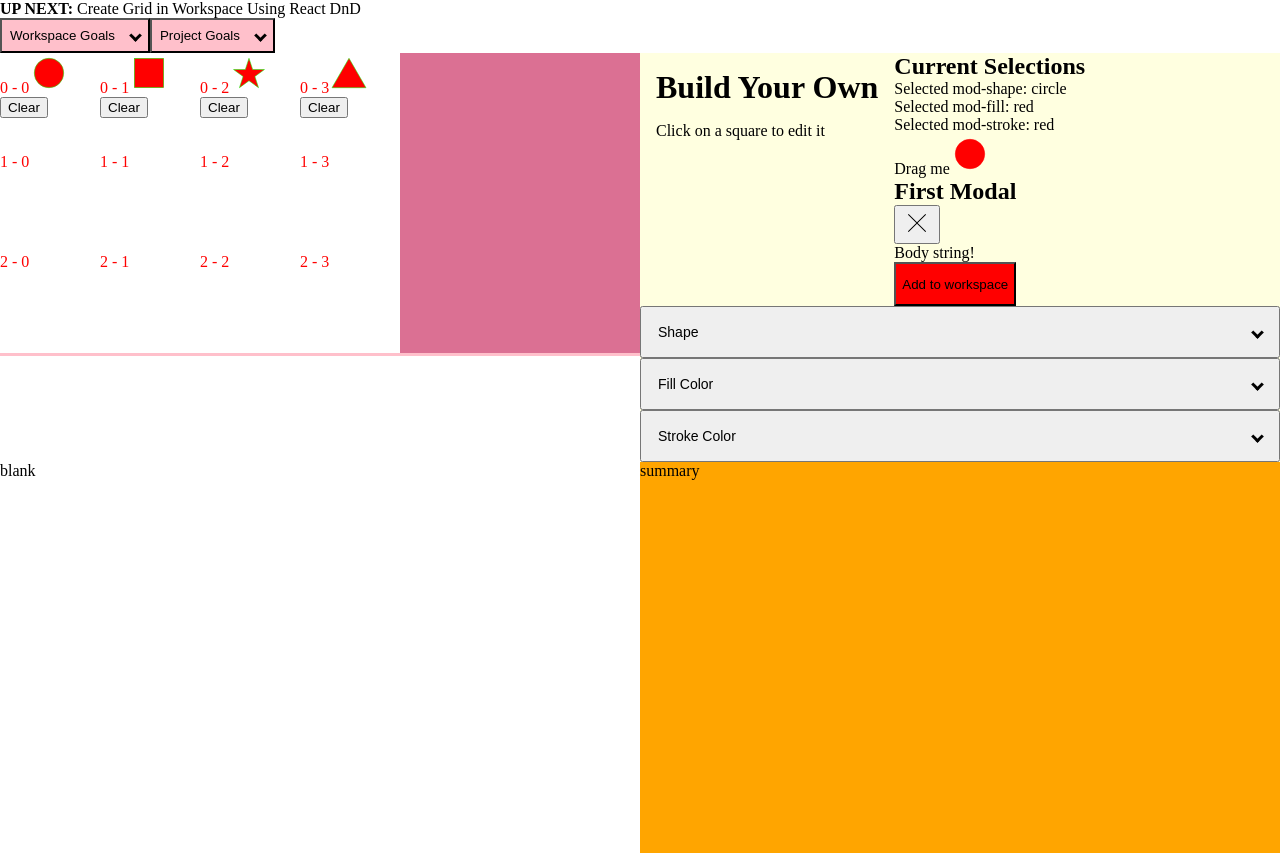
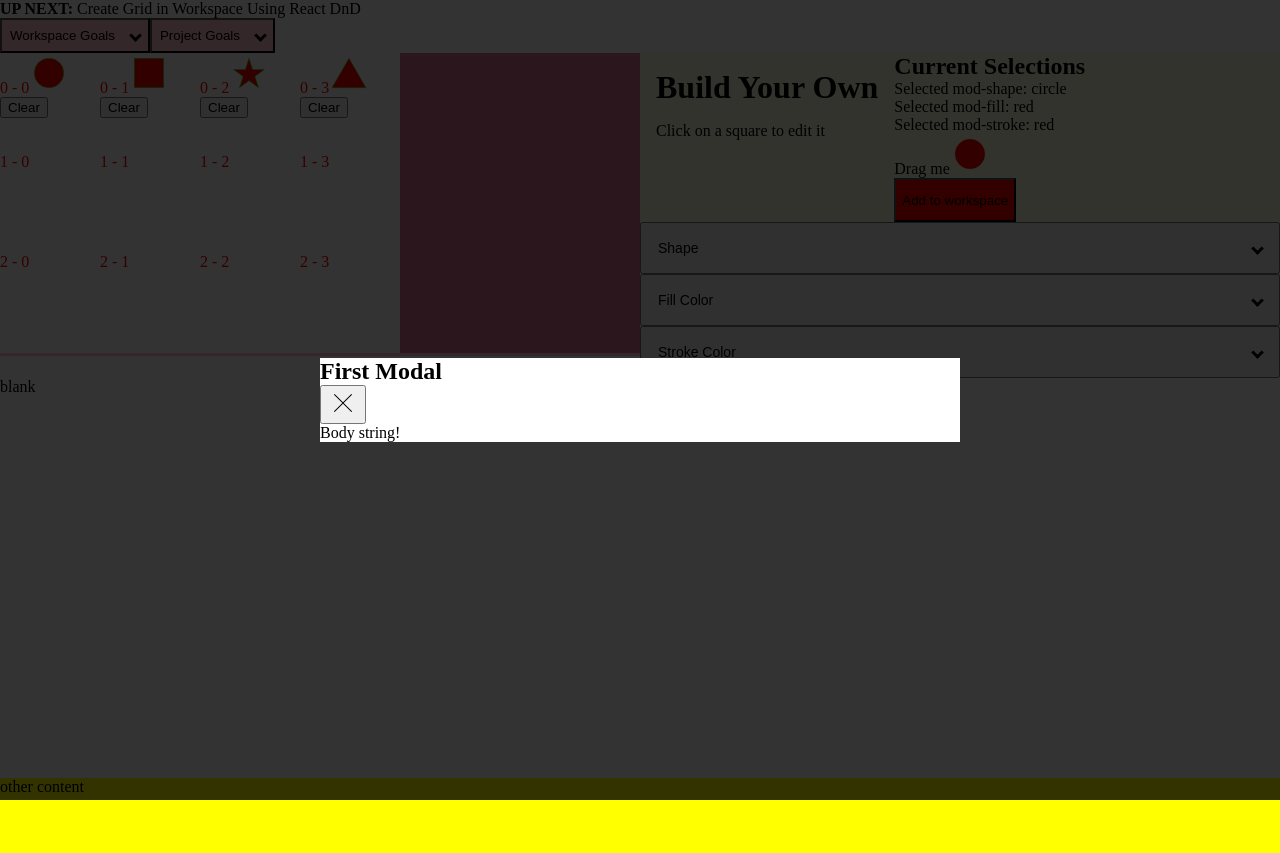
Before and after one commit to KierstenMiller/DnD-product-builder, a Next.js app in the folder next-app-test/: page /build-your-own in a window 1280 px wide. Both pictures are taken after a click on the button "Add to workspace". Built offline with nearby package versions, Linux system fonts and the light colour scheme.

Commit message:
global aligning modal

```diff
--- a/next-app-test/src/Components/DnD/studio.tsx
+++ b/next-app-test/src/Components/DnD/studio.tsx
@@ -8,9 +8,9 @@ import { Workspace } from '-/Components/DnD/workspace'
 import { DragZone } from '-/Components/DnD/dragZone'
 import { matrixIndexI } from '-/Components/DnD/workspace.util'
 import {  modifiersT } from '-/page-components/build-your-own/build-your-own.util'
+import { ModalTrigger } from '../modal/modalTrigger'
 
 import styles from '#/Home.module.scss'
-import { ModalTrigger } from '../modal/modalTrigger'
 
 interface propsI {
     model: BuildYourOwnModel,
--- a/next-app-test/src/Components/modal/modal.module.scss
+++ b/next-app-test/src/Components/modal/modal.module.scss
@@ -3,3 +3,32 @@
     min-width: 44px;
     background: red;
 }
+.container {
+    z-index: 999;
+    position: fixed;
+    overflow-y: hidden;
+    display: flex;
+    justify-content: center;
+    align-items: center;
+    top:0;
+    bottom:0;
+    left:0;
+    right:0;
+
+}
+.backdrop {
+    position: fixed;
+    top:0;
+    bottom:0;
+    left:0;
+    right:0;
+    background: black;
+    opacity: 0.8;
+}
+.modal {
+    z-index: 9999;
+    position: relative;
+    width: 50vw;
+    max-height: 90vh;
+    background: white;
+}
--- a/next-app-test/src/Components/modal/modal.tsx
+++ b/next-app-test/src/Components/modal/modal.tsx
@@ -33,7 +33,9 @@ export const Modal = ({
  }: ModalI) => {
     const styles = {...defaultStyles, ...stylesOverride};
     const close = (event: mouseButtonClickT) => closeCallback(event, false);
-    return <div className={styles.modal}>
+    return <div className={styles.container}>
+        <div className={styles.backdrop}/>
+        <div className={styles.modal}>
             <div className={styles.header}>
                 {typeof header.content === 'string' ? <h2>{header.content}</h2> : header.content}
                 <button onClick={close}>{header.closeType ? closeButtonContent[header.closeType] : closeButtonContent.ex}</button>
@@ -46,4 +48,5 @@ export const Modal = ({
                 {footer.content}
             </div>}
         </div>
+    </div>
 }
--- a/next-app-test/src/Components/modal/modalTrigger.tsx
+++ b/next-app-test/src/Components/modal/modalTrigger.tsx
@@ -2,6 +2,7 @@ import { useState } from "react";
 import defaultStyles from './modal.module.scss'
 import { Modal, ModalI, modalToggleCallbackT } from "./modal";
 import { mouseButtonClickT } from "-/util/interactionTyping";
+import { createPortal } from "react-dom";
 
 interface ModalTriggerI {
     triggerConfig: {
@@ -9,23 +10,30 @@ interface ModalTriggerI {
         openCallback?: modalToggleCallbackT;
     };
     modalConfig: Omit<ModalI, 'closeCallback'> & {
-        closeCallback? : modalToggleCallbackT // making optional
+        closeCallback?: modalToggleCallbackT // making optional
     };
     // optional
+    isGlobal?: boolean;
     stylesOverride?: any; // TODO better typing
 }
 
-export const ModalTrigger = ({ triggerConfig, modalConfig, stylesOverride={} }: ModalTriggerI) => {
-    const styles = {...defaultStyles, ...stylesOverride}
-    const [isOpen, setIsOpen] = useState(false);
+export const ModalTrigger = ({ triggerConfig, modalConfig, isGlobal = true, stylesOverride = {} }: ModalTriggerI) => {
     const toggle = (openModal: boolean, event: React.MouseEvent<HTMLButtonElement, MouseEvent>, callback?: modalToggleCallbackT) => {
         setIsOpen(openModal);
         callback && callback(event, openModal);
     }
     const modalCloseClick = (event: mouseButtonClickT) => toggle(false, event, modalConfig.closeCallback);
     const triggerClick = (event: mouseButtonClickT) => toggle(true, event, triggerConfig.openCallback);
+    const styles = { ...defaultStyles, ...stylesOverride }
+    const [isOpen, setIsOpen] = useState(false);
+    const modal = <Modal {...modalConfig} closeCallback={modalCloseClick} stylesOverride={stylesOverride} />
     return <>
-        {isOpen && <Modal {...modalConfig} closeCallback={modalCloseClick} stylesOverride={stylesOverride}/>}
+        {isOpen && <>
+            {isGlobal
+                ? createPortal(modal, document.body)
+                : modal
+            }
+        </>}
         <button className={styles.trigger} onClick={triggerClick}>{triggerConfig.text}</button>
     </>
 }
--- a/next-app-test/styles/Home.module.scss
+++ b/next-app-test/styles/Home.module.scss
@@ -51,7 +51,6 @@
 }
 
 .summary {
-  background: orange;
   height: 400px;
 }
 
```
Lines whose indentation alone changed are shown as unchanged.
